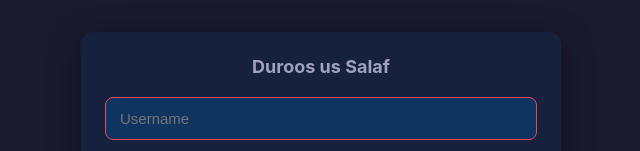
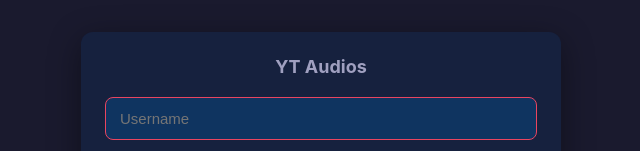
Before and after one commit to pdwytr/yt-audios, a React (Vite) app in the folder frontend/: page /login in a window 1280 px wide. Shown: the top 151 px of the page, without its empty margins (319-959 px from the left). Built offline with nearby package versions, Linux system fonts and the light colour scheme.

Commit message:
chore: rename legacy project branding to generic YT Audios

```diff
--- a/frontend/index.html
+++ b/frontend/index.html
@@ -3,7 +3,7 @@
   <head>
     <meta charset="UTF-8" />
     <meta name="viewport" content="width=device-width, initial-scale=1.0" />
-    <title>Duroos us Salaf</title>
+    <title>YT Audios</title>
   </head>
   <body>
     <div id="root"></div>
--- a/frontend/src/components/Login.tsx
+++ b/frontend/src/components/Login.tsx
@@ -39,7 +39,7 @@ export default function Login({ onLogin }: Props) {
 
   return (
     <div className="view-container">
-      <h1>Duroos us Salaf</h1>
+      <h1>YT Audios</h1>
       <form onSubmit={handleSubmit}>
         <div className="login-fields">
           <input
```
Also changed, not shown: 1 other file (tests, documents, lock files or other folders).
